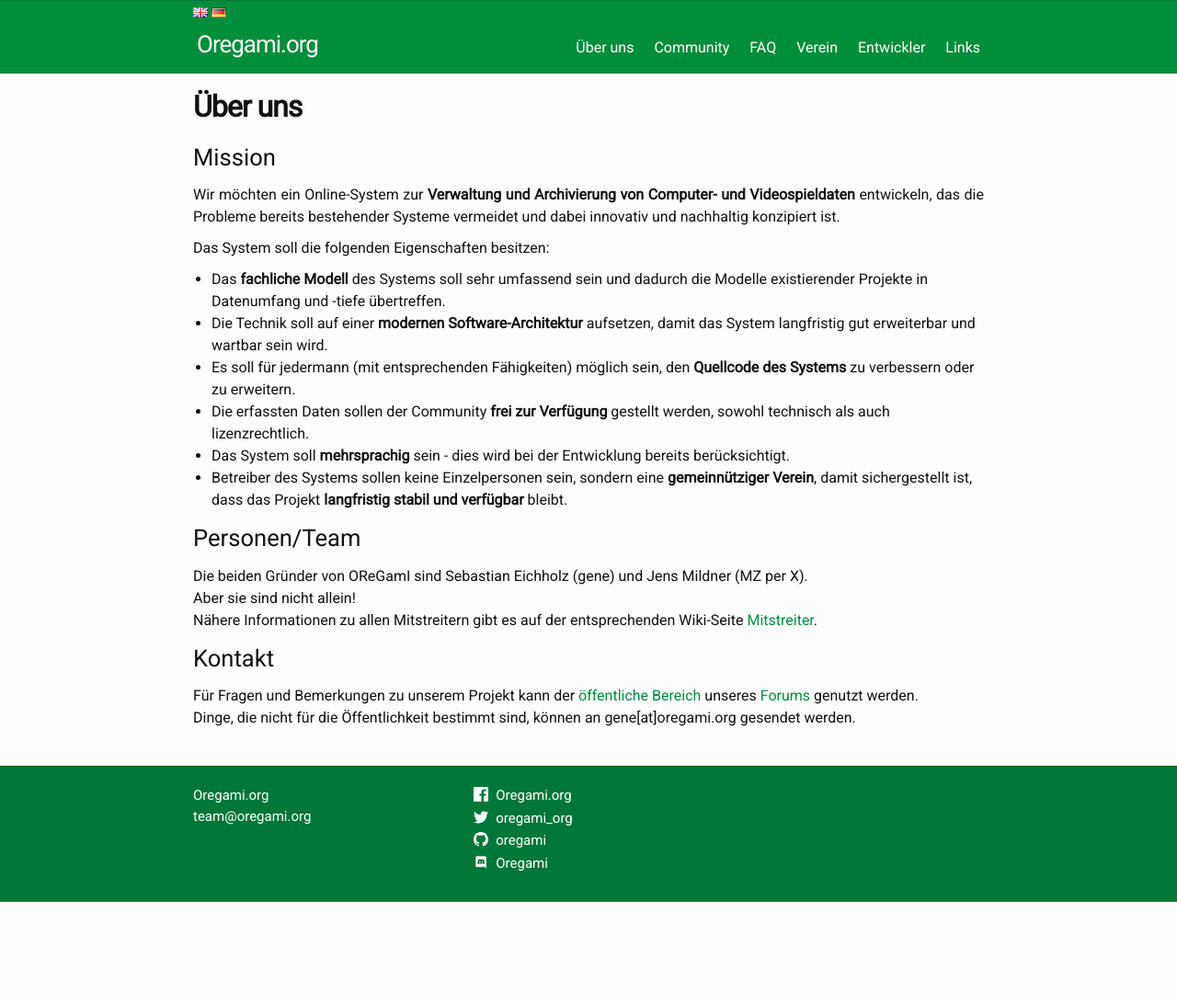
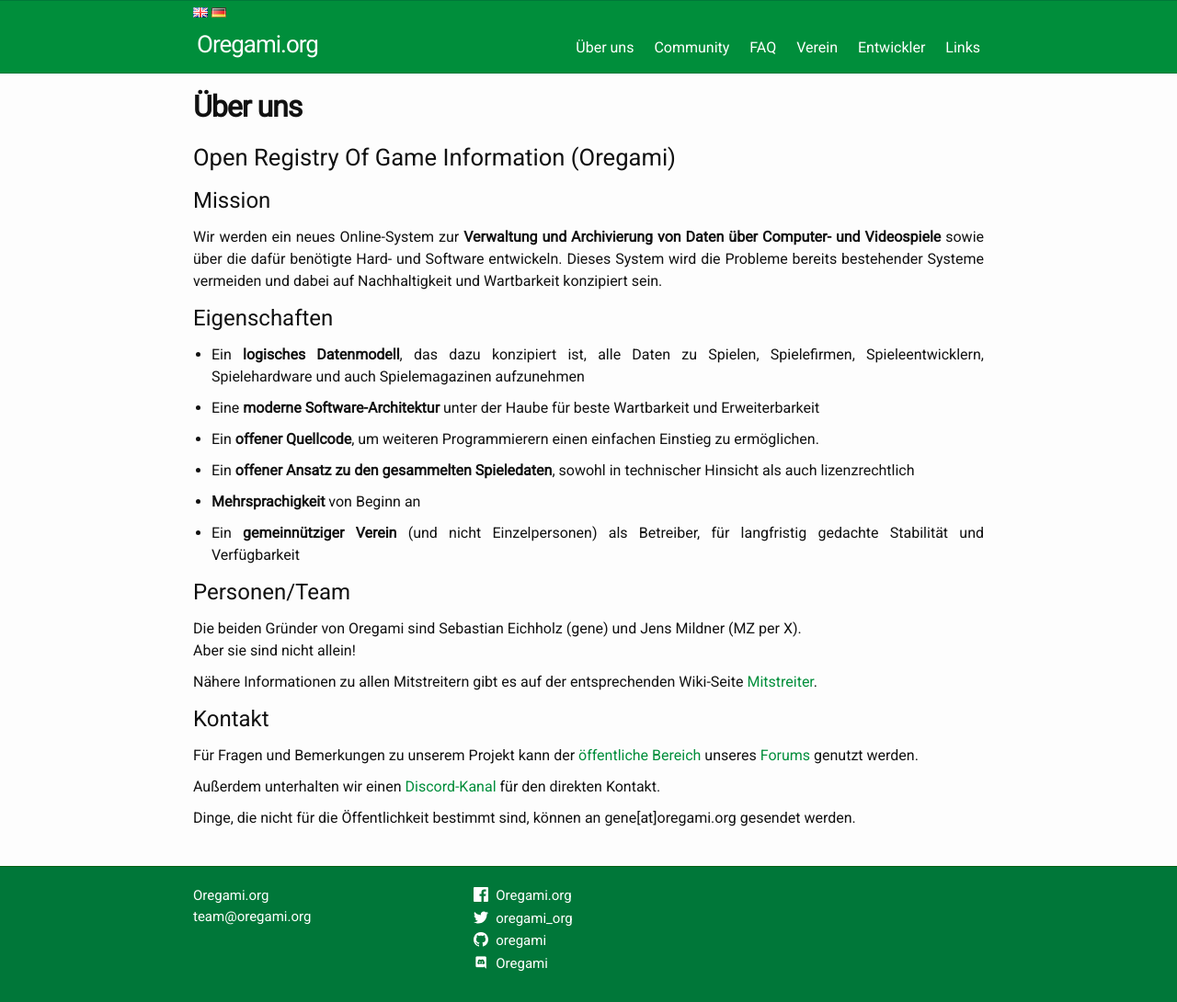
Before and after one commit to oregami/oregami.org-public-website, a Jekyll site: the page built from _pages_de/ueber-uns.md, in a window 1280 px wide. Shown: the whole page at 92% size. Built offline with Jekyll 4.4.1, drawn with Linux system fonts in a browser that asks for light colours; before the commit the page ends 981 px from its top, so only the background shows below that.

Commit message:
Update of the German about page for easier reading

```diff
--- a/_pages_de/ueber-uns.md
+++ b/_pages_de/ueber-uns.md
@@ -4,31 +4,44 @@
 permalink: /de/ueber-uns
 language: de
 seq: 10
+published: true
 ---
 
-Mission
--------
+## Open Registry Of Game Information (Oregami)
 
-Wir möchten ein Online-System zur **Verwaltung und Archivierung von Computer- und Videospieldaten** entwickeln, das die Probleme bereits bestehender Systeme vermeidet und dabei innovativ und nachhaltig konzipiert ist.
 
-Das System soll die folgenden Eigenschaften besitzen:
+# Mission
 
-*   Das **fachliche Modell** des Systems soll sehr umfassend sein und dadurch die Modelle existierender Projekte in Datenumfang und -tiefe übertreffen.
-*   Die Technik soll auf einer **modernen Software-Architektur** aufsetzen, damit das System langfristig gut erweiterbar und wartbar sein wird.
-*   Es soll für jedermann (mit entsprechenden Fähigkeiten) möglich sein, den **Quellcode des Systems** zu verbessern oder zu erweitern.
-*   Die erfassten Daten sollen der Community **frei zur Verfügung** gestellt werden, sowohl technisch als auch lizenzrechtlich.
-*   Das System soll **mehrsprachig** sein - dies wird bei der Entwicklung bereits berücksichtigt.
-*   Betreiber des Systems sollen keine Einzelpersonen sein, sondern eine **gemeinnütziger Verein**, damit sichergestellt ist, dass das Projekt **langfristig stabil und verfügbar** bleibt.
+Wir werden ein neues Online-System zur **Verwaltung und Archivierung von Daten über Computer- und Videospiele** sowie über die dafür benötigte Hard- und Software entwickeln. Dieses System wird die Probleme bereits bestehender Systeme vermeiden und dabei auf Nachhaltigkeit und Wartbarkeit konzipiert sein.
 
-Personen/Team
--------------
 
-Die beiden Gründer von OReGamI sind Sebastian Eichholz (gene) und Jens Mildner (MZ per X).
+# Eigenschaften
+
+*   Ein **logisches Datenmodell**, das dazu konzipiert ist, alle Daten zu Spielen, Spielefirmen, Spieleentwicklern, Spielehardware und auch Spielemagazinen aufzunehmen
+
+*   Eine **moderne Software-Architektur** unter der Haube für beste Wartbarkeit und Erweiterbarkeit
+
+*   Ein **offener Quellcode**, um weiteren Programmierern einen einfachen Einstieg zu ermöglichen.
+
+*   Ein **offener Ansatz zu den gesammelten Spieledaten**, sowohl in technischer Hinsicht als auch lizenzrechtlich
+
+*   **Mehrsprachigkeit** von Beginn an
+
+*   Ein **gemeinnütziger Verein** (und nicht Einzelpersonen) als Betreiber, für langfristig gedachte Stabilität und Verfügbarkeit
+
+
+# Personen/Team
+
+Die beiden Gründer von Oregami sind Sebastian Eichholz (gene) und Jens Mildner (MZ per X).
 Aber sie sind nicht allein!
+
 Nähere Informationen zu allen Mitstreitern gibt es auf der entsprechenden Wiki-Seite [Mitstreiter](https://oregami.atlassian.net/wiki/spaces/OR/pages/3408013/Current+members){:target="_blank"}.
 
-Kontakt
--------
 
-Für Fragen und Bemerkungen zu unserem Projekt kann der [öffentliche Bereich](http://forum.oregami.org/viewforum.php?f=37){:target="_blank"} unseres [Forums](http://forum.oregami.org/){:target="_blank"} genutzt werden.
+# Kontakt
+
+Für Fragen und Bemerkungen zu unserem Projekt kann der [öffentliche Bereich](https://forum.oregami.org/viewforum.php?f=37){:target="_blank"} unseres [Forums](https://forum.oregami.org/){:target="_blank"} genutzt werden.
+
+Außerdem unterhalten wir einen [Discord-Kanal](https://discordapp.com/){:target="_blank"} für den direkten Kontakt.
+
 Dinge, die nicht für die Öffentlichkeit bestimmt sind, können an gene\[at\]oregami.org gesendet werden.
```
